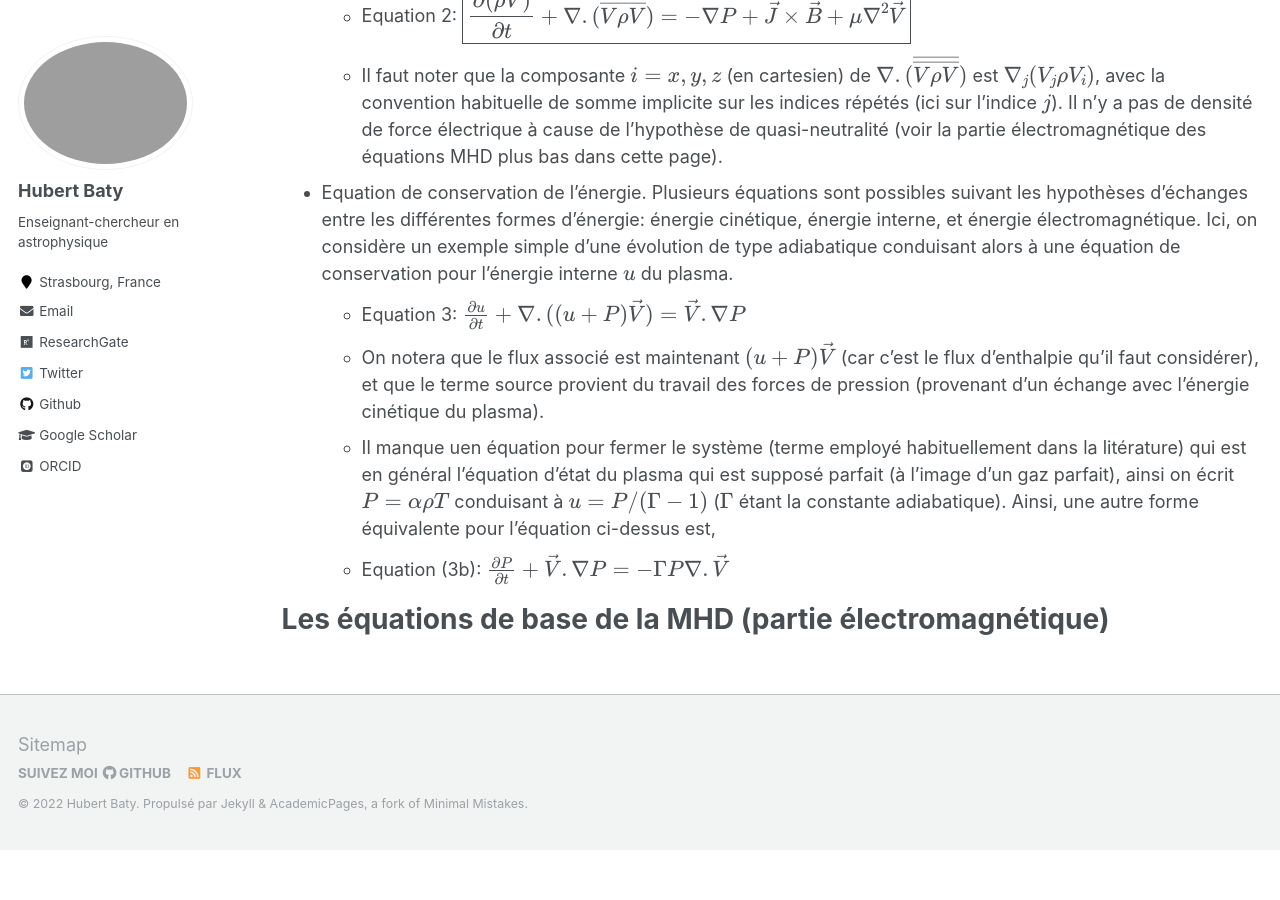
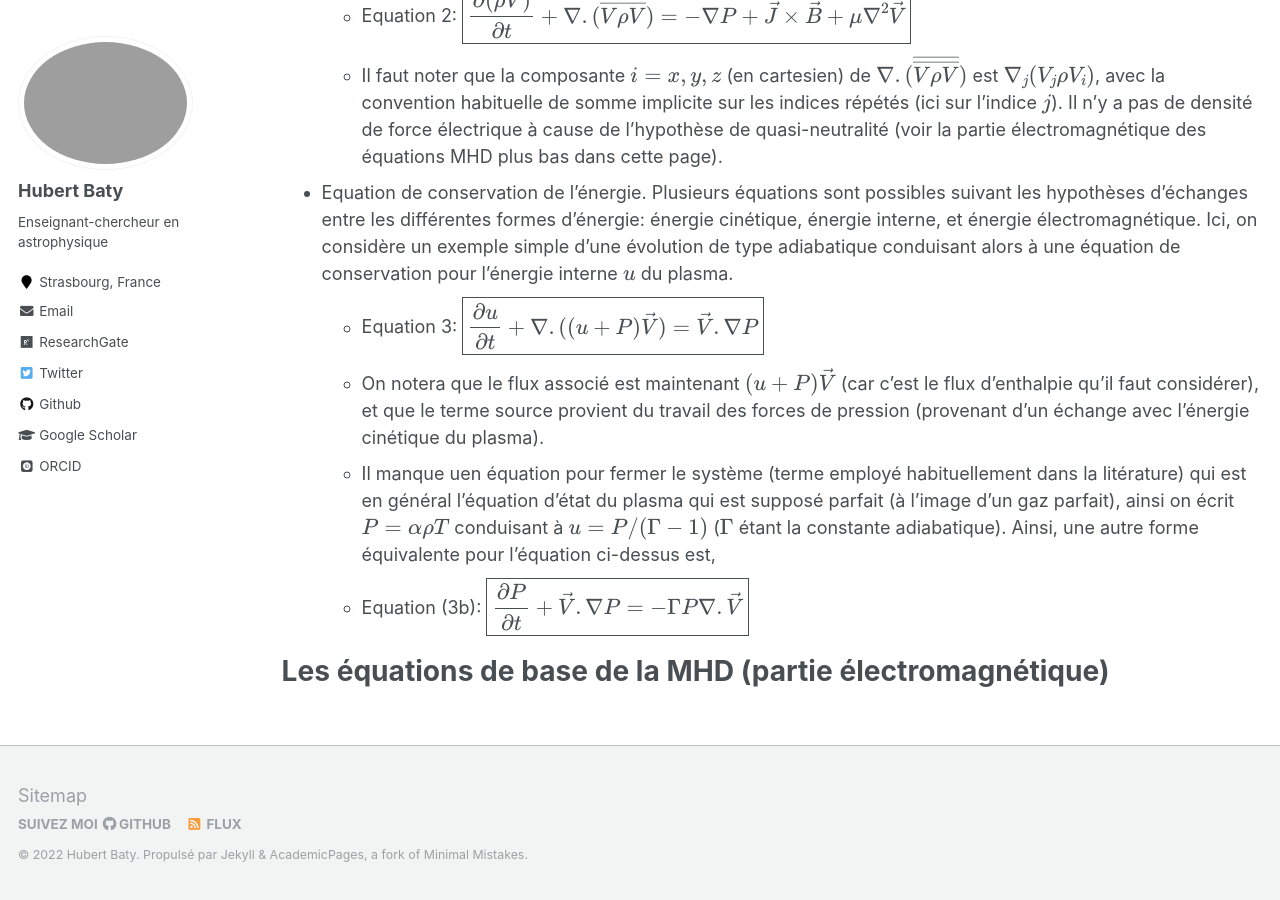
Before and after one commit to hubertbaty/hubertbaty.github.io, a Jekyll site: the page built from _pages/MHD.md, in a window 1280 px wide and 900 px high, scrolled down 966 px. Built offline with Jekyll 4.4.1, drawn with Linux system fonts in a browser that asks for light colours; some web fonts are replaced; formulas are drawn with MathJax 3; before the commit the page ends 1815 px from its top, so only the background shows below that.

Commit message:
Update MHD.md

```diff
--- a/_pages/MHD.md
+++ b/_pages/MHD.md
@@ -23,10 +23,10 @@ pour le flux associé, et les termes sources qui sont toutes les densités de fo
   * Il faut noter que la composante $i = x, y, z$ (en cartesien) de $\nabla . ( \overline{\overline {V \rho V }} )$ est $\nabla_j (V_j \rho V_i )$, avec la convention habituelle de somme implicite sur les indices répétés (ici sur l'indice $j$). Il n'y a pas de densité de force électrique à cause de l'hypothèse de quasi-neutralité (voir la partie électromagnétique des équations MHD plus bas dans cette page).
 
 * Equation de conservation de l'énergie. Plusieurs équations sont possibles suivant les hypothèses d'échanges entre les différentes formes d'énergie: énergie cinétique, énergie interne, et énergie électromagnétique. Ici, on considère un exemple simple d'une évolution de type adiabatique conduisant alors à une équation de conservation pour l'énergie interne $u$ du plasma.
-  *  Equation 3: $\frac {\partial u} {\partial t} + \nabla . ((u+ P) \vec V) =  \vec V . \nabla P$
+  *  Equation 3: $$\boxed{\frac {\partial u} {\partial t} + \nabla . ((u+ P) \vec V) =  \vec V . \nabla P } $$
   *  On notera que le flux associé est maintenant $ (u+ P) \vec V$ (car c'est le flux d'enthalpie qu'il faut considérer), et que le terme source provient du travail des forces de pression (provenant d'un échange avec l'énergie cinétique du plasma).
   *  Il manque uen équation pour fermer le système (terme employé habituellement dans la litérature) qui est en général l'équation d'état du plasma qui est supposé parfait (à l'image d'un gaz parfait), ainsi on écrit $P = \alpha \rho T$ conduisant à $u = P/ (\Gamma - 1)$ ($\Gamma$ étant la constante adiabatique). Ainsi, une autre forme équivalente pour l'équation ci-dessus est,
-  *  Equation (3b): $\frac {\partial P} {\partial t} + \vec V . \nabla P = - \Gamma P \nabla . \vec V$
+  *  Equation (3b): $$\boxed{\frac {\partial P} {\partial t} + \vec V . \nabla P = - \Gamma P \nabla . \vec V } $$
 
 
 Les équations de base de la MHD (partie électromagnétique)
```
